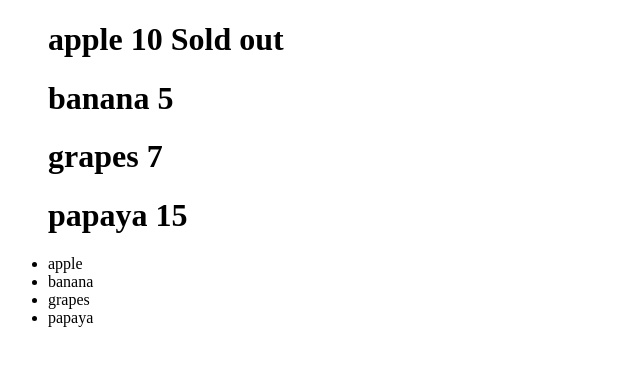
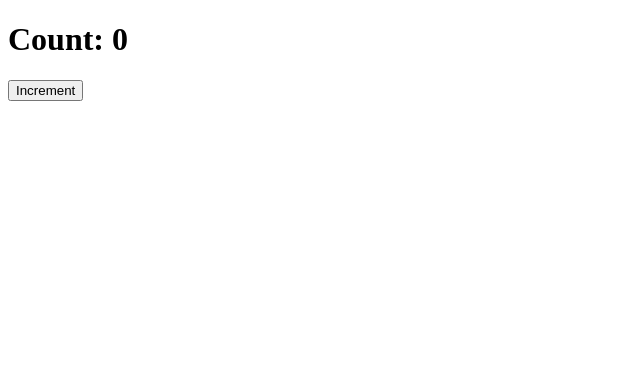
Before and after one commit to Vamsiayiluri/ReactLearning, a React (Vite) app: page / in a window 1280 px wide. Shown: the top 366 px of the page, without its empty margins (0-640 px from the left). Built offline with nearby package versions, Linux system fonts and the light colour scheme.

Commit message:
Life cycle methods in class component

```diff
--- a/src/App.jsx
+++ b/src/App.jsx
@@ -1,14 +1,9 @@
-import LoopArray from "./components/LoopArray";
+import ClassLifeCycleMethods from "./components/ClassLifeCycleMethods";
 
 function App() {
-  const person = {
-    name: "vamsi",
-    message: "Hello",
-    seatNumbers: [1, 2, 3],
-  };
   return (
     <div className="App">
-      <LoopArray />
+      <ClassLifeCycleMethods></ClassLifeCycleMethods>
     </div>
   );
 }
--- /dev/null
+++ b/src/components/ClassLifeCycleMethods.jsx
@@ -0,0 +1,54 @@
+import React, { Component } from "react";
+
+class ClassLifeCycleMethods extends Component {
+  constructor(props) {
+    super(props);
+    this.state = { count: 0 };
+    console.log("Constructor called");
+  }
+
+  static getDerivedStateFromProps(props, state) {
+    console.log("getDerivedStateFromProps called", state.count);
+    return null;
+  }
+
+  componentDidMount() {
+    console.log("componentDidMount called");
+    // this.timerID = setInterval(() => {
+    //   this.setState({ count: this.state.count + 1 });
+    // }, 1000);
+  }
+
+  shouldComponentUpdate(nextProps, nextState) {
+    console.log("shouldComponentUpdate called", nextState.count);
+    return true;
+  }
+
+  getSnapshotBeforeUpdate(prevProps, prevState) {
+    console.log("getSnapshotBeforeUpdate called", prevState.count);
+    return prevState.count;
+  }
+
+  componentDidUpdate(prevProps, prevState, snapshot) {
+    console.log("componentDidUpdate called", prevState, snapshot);
+  }
+
+  componentWillUnmount() {
+    console.log("componentWillUnmount called");
+    clearInterval(this.timerID);
+  }
+
+  render() {
+    console.log("Render called");
+    return (
+      <div>
+        <h1>Count: {this.state.count}</h1>
+        <button onClick={() => this.setState({ count: this.state.count + 1 })}>
+          Increment
+        </button>
+      </div>
+    );
+  }
+}
+
+export default ClassLifeCycleMethods;
```
